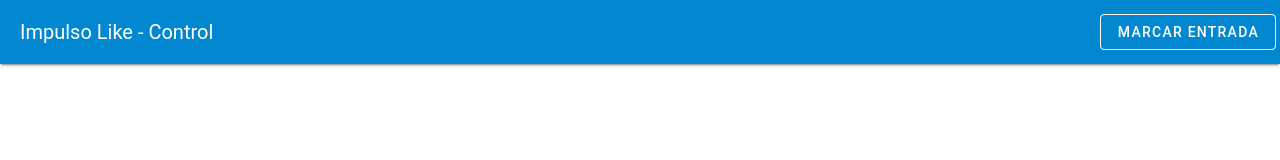
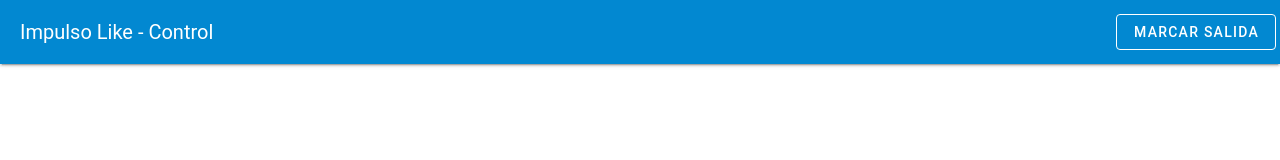
Before and after one commit to RicardoGomez19/Control, a Vue app in the folder frontend/: page / in a window 1280 px wide. Shown: the top 160 px of the page. Built offline with nearby package versions, Linux system fonts and the light colour scheme.

Commit message:
feat: Aplicar correcion de titulos para el modo de entrada o salida

```diff
--- a/frontend/src/composable/EmployeeLayoutMode.ts
+++ b/frontend/src/composable/EmployeeLayoutMode.ts
@@ -1,4 +1,4 @@
-import { ref } from "vue"
+import { computed, ref } from "vue"
 
 export type CheckMode = "Entrada" | "Salida"
 const mode = ref<CheckMode>("Entrada")
@@ -7,8 +7,12 @@ export function useEmployeeLayoutMode() {
     function changeMode() {
         mode.value = mode.value === "Entrada" ? "Salida" : "Entrada"
     }
+    const showToInversedTitle = computed(() => {
+        return mode.value === "Entrada" ? "Salida" : "Entrada"
+    })
     return {
         mode,
-        changeMode
+        changeMode,
+        showToInversedTitle
     }
 }
--- a/frontend/src/router/Layouts/EmployeeLayout.vue
+++ b/frontend/src/router/Layouts/EmployeeLayout.vue
@@ -3,7 +3,7 @@
     <v-app-bar color="light-blue-darken-2" elevation="2">
       <v-app-bar-title>Impulso Like - Control</v-app-bar-title>
       <v-spacer />
-      <v-btn variant="outlined" @click="changeMode">Marcar {{ mode }}</v-btn>
+      <v-btn variant="outlined" @click="changeMode">Marcar {{ showToInversedTitle }}</v-btn>
     </v-app-bar>
     <v-main>
       <RouterView />
@@ -13,6 +13,6 @@
 
 <script setup lang="ts">
 import { useEmployeeLayoutMode } from '../../composable/EmployeeLayoutMode'
-const { changeMode, mode } = useEmployeeLayoutMode()
+const { changeMode, showToInversedTitle } = useEmployeeLayoutMode()
 
 </script>
```
